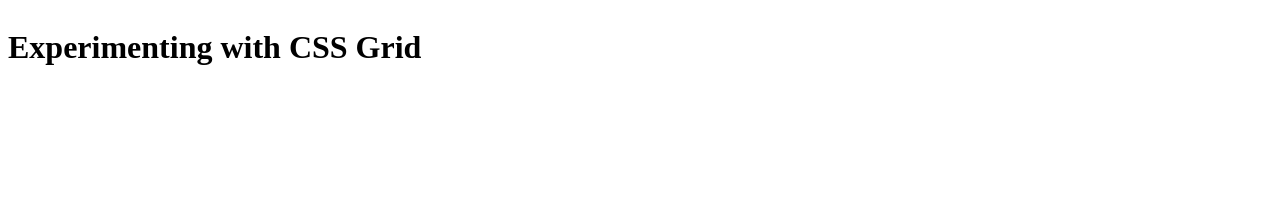
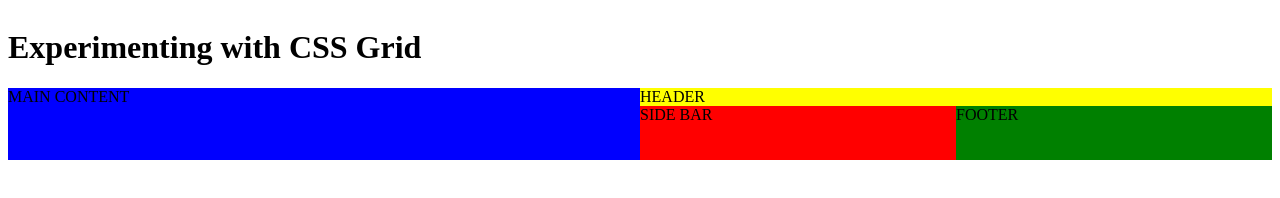
Before and after one commit to AlexIncarnati/css-grid, a plain HTML site: page index.html in a window 1280 px wide. Drawn offline with Linux system fonts and the light colour scheme.

Commit message:
Added notes and styles for css grid layout

```diff
--- a/css/styles.css
+++ b/css/styles.css
@@ -8,20 +8,35 @@
 
 4) At the appropriate breakpoint, create layout with grid and grid-areas
 
+
+Notes:
+
+- Use Firefox to develop grid since it has a grid inspector
+
+- Rachel Andrew's Grid by Example http://gridbyexample.com
+
+- MDN has exhaustive documentation https://www.mozilla.org/en-US/developer/css-grid/
+
+- CSS Tricks has a complete guide https://css-tricks.com/snippets/css/complete-guide-grid/
+
+
+
 */
 
 .site {
 	display: grid;
 	grid-template-columns: 1fr 1fr;
-	grid-template-rows: auto 1fr 3fr;
+	grid-template-rows: auto 1fr 3fr 1fr;
 	grid-template-areas:
 		'title title'
 		'main header'
-		'main sidebar';
+		'main sidebar'
+		'footer footer';
 }
 
 .masthead {
 	grid-area: header;
+	background: yellow;
 }
 
 .page-title {
@@ -30,14 +45,17 @@
 
 .main-content {
 	grid-area: main;
+	background: blue;
 }
 
 .sidebar {
 	grid-area: sidebar;
+	background: red;
 }
 
 .footer {
 	grid-area: footer;
+	background: green;
 }
 
 @media screen and (min-width: 34em) {
@@ -46,6 +64,6 @@
 		grid-template-areas:
 			'title title title'
 			'main header header'
-			'main header header';
+			'main sidebar footer';
 	}
 }
--- a/index.html
+++ b/index.html
@@ -15,6 +15,7 @@
 
 	<div class="site">
 		<header class="masthead">
+			HEADER
 		</header>
 
 		<h1 class="page-title">
@@ -22,12 +23,15 @@
 		</h1>
 
 		<main class="main-content">
+			MAIN CONTENT
 		</main>
 
 		<aside class="sidebar">
+			SIDE BAR
 		</aside>
 
 		<footer class="footer">
+			FOOTER
 		</footer>
 	</div>
 
```
